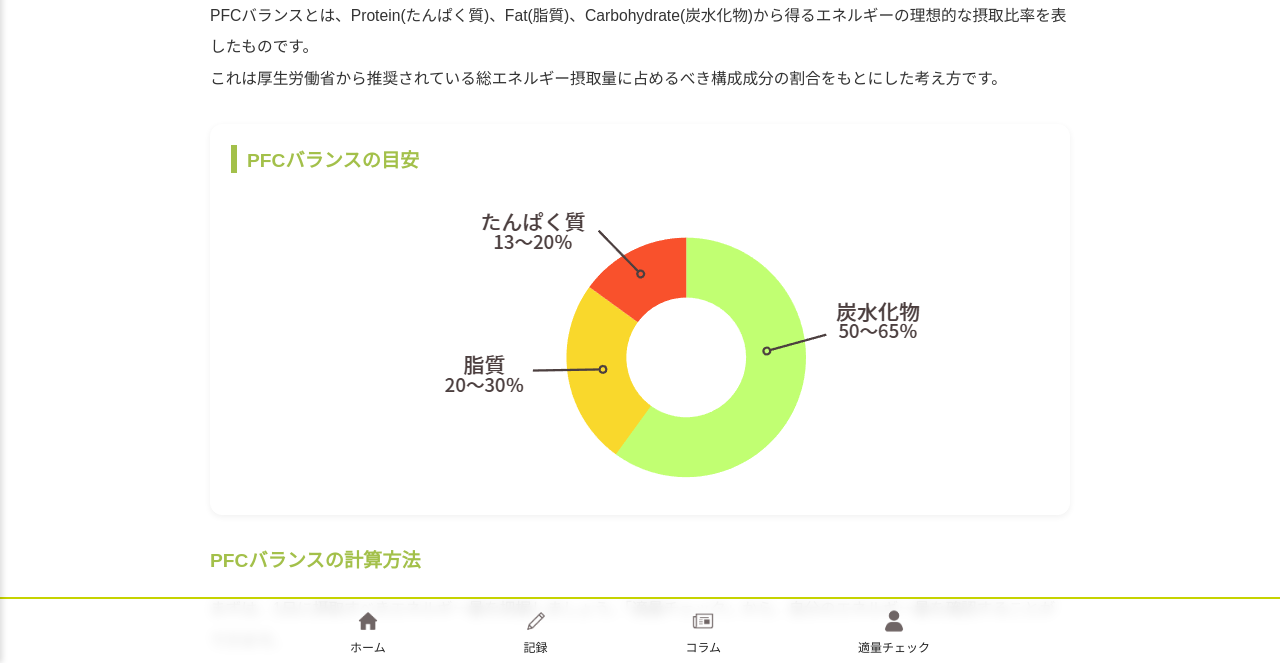
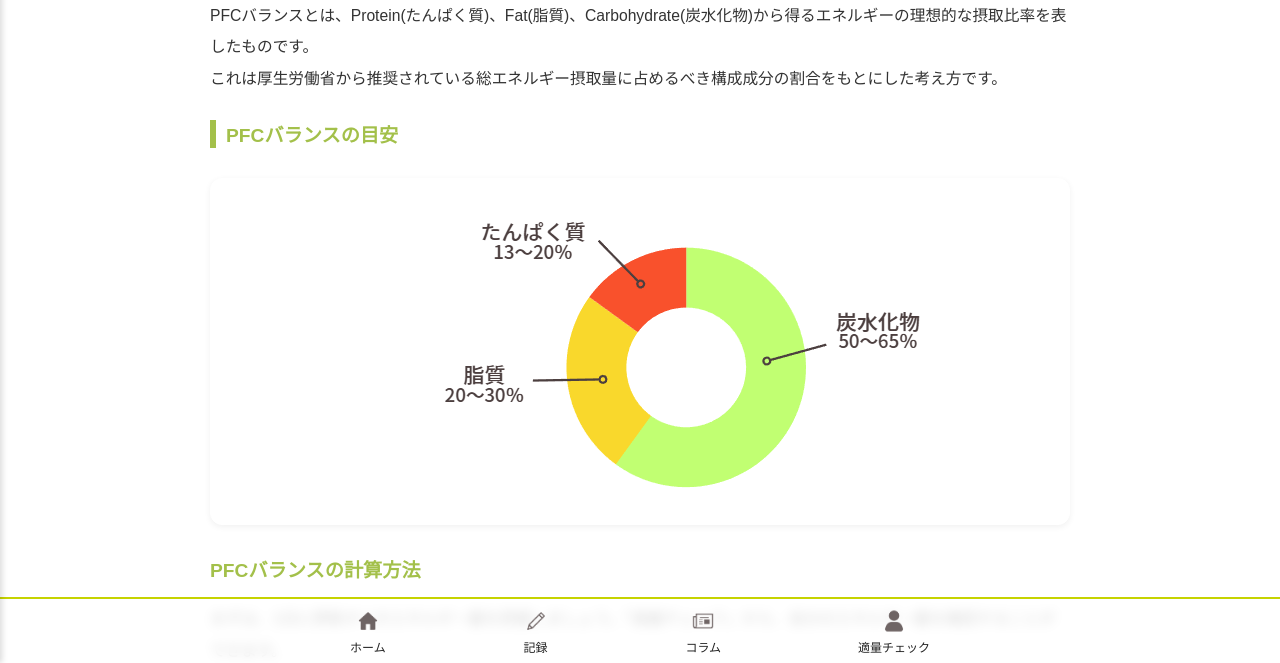
Before and after one commit to gohan-desu/health_app, a plain HTML site: page columns/articles/004-2_PFC.html in a window 1280 px wide. Shown: the part 137-800 px from the top of the page. Drawn offline with Linux system fonts and the light colour scheme.

Commit message:
h3とグラフ間の余白調整

```diff
--- a/columns/articles/004-2_PFC.html
+++ b/columns/articles/004-2_PFC.html
@@ -108,7 +108,7 @@
 }
 
 /* h3 */
-.pfc-chart-card h3 {
+h3 {
   font-size: 1.2em;
   margin-bottom: 16px;
   border-left: 6px solid #A3C04A;
@@ -351,9 +351,9 @@
    <p>PFCバランスとは、Protein(たんぱく質)、Fat(脂質)、Carbohydrate(炭水化物)から得るエネルギーの理想的な摂取比率を表したものです。<br>
     これは厚生労働省から推奨されている総エネルギー摂取量に占めるべき構成成分の割合をもとにした考え方です。</p>
 
+
+    <h3>PFCバランスの目安</h3>
     <div class="pfc-chart-card">
-      <h3>PFCバランスの目安</h3>
-
       <div class="pfc-chart-wrapper">
       <div class="pfc-chart">
     </div>
```
